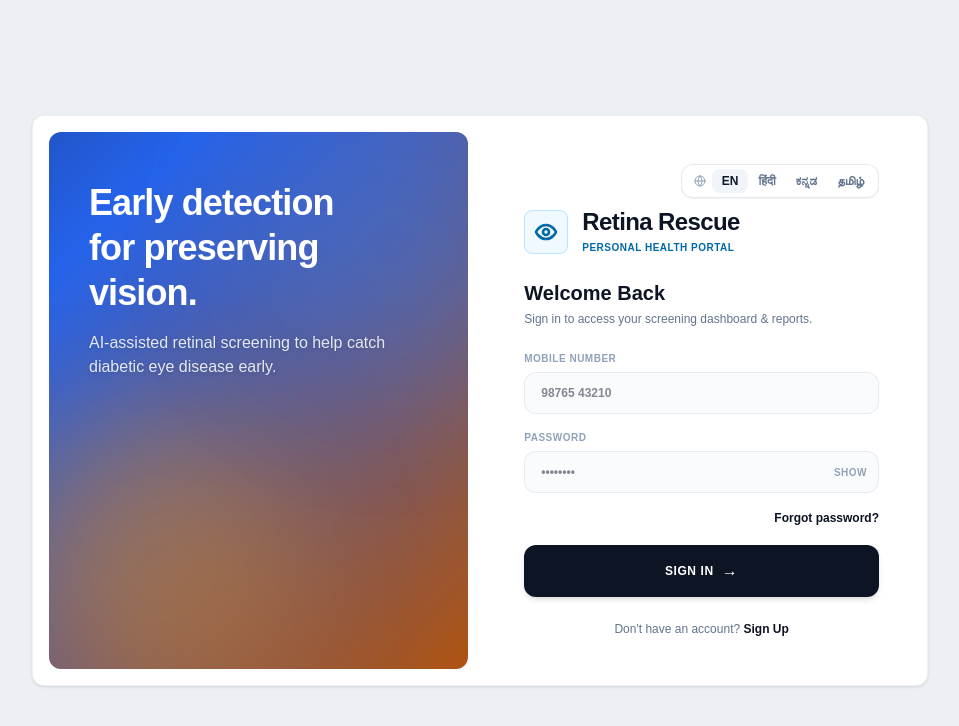
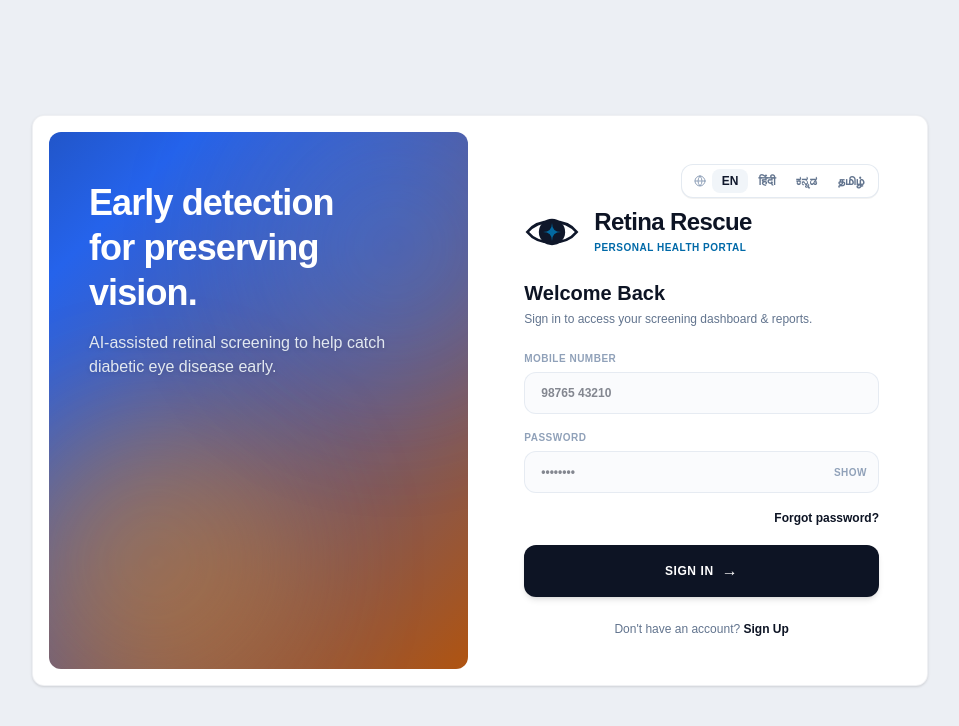
Before and after one commit to ruhaniraman/DiabetesRetina, a React (Vite) app in the folder frontend/: page /login in a window 1280 px wide. Shown: the top 726 px of the page, without its empty margins (160-1119 px from the left). Built offline with nearby package versions, Linux system fonts and the light colour scheme; no server answers.

Commit message:
Use the app logo on the sign-in pages

```diff
--- a/frontend/src/components/AuthLayout.jsx
+++ b/frontend/src/components/AuthLayout.jsx
@@ -1,6 +1,7 @@
 import { useState } from 'react';
 import { useTranslation } from 'react-i18next';
 import LanguageSwitcher from './LanguageSwitcher';
+import Logo from './Logo';
 
 /**
  * Shared shell for Login, Signup and VerifyPhone so the hero panel,
@@ -54,23 +55,9 @@ export default function AuthLayout({ heroTitle, heroText, title, subtitle, child
           <div className="flex justify-end mb-3">
             <LanguageSwitcher />
           </div>
-          {/* Brand Header with Custom Eye Icon */}
+          {/* Brand Header with the app logo (same as the side navigation) */}
           <div className="flex items-center gap-3.5 mb-6">
-            <div className="w-11 h-11 bg-sky-50 rounded-lg flex items-center justify-center flex-shrink-0 border border-sky-200">
-              <svg
-                className="w-6 h-6 text-sky-700"
-                viewBox="0 0 24 24"
-                fill="none"
-                stroke="currentColor"
-                strokeWidth="2.6"
-                strokeLinecap="round"
-                strokeLinejoin="round"
-                aria-hidden="true"
-              >
-                <path d="M2 12s3-7 10-7 10 7 10 7-3 7-10 7-10-7-10-7z" />
-                <circle cx="12" cy="12" r="3" strokeWidth="2.6" />
-              </svg>
-            </div>
+            <Logo className="w-14 h-9" />
             <div>
               <span className="text-2xl font-semibold text-[#0d1424] tracking-tight block leading-none">
                 {t('common.brand')}
```
